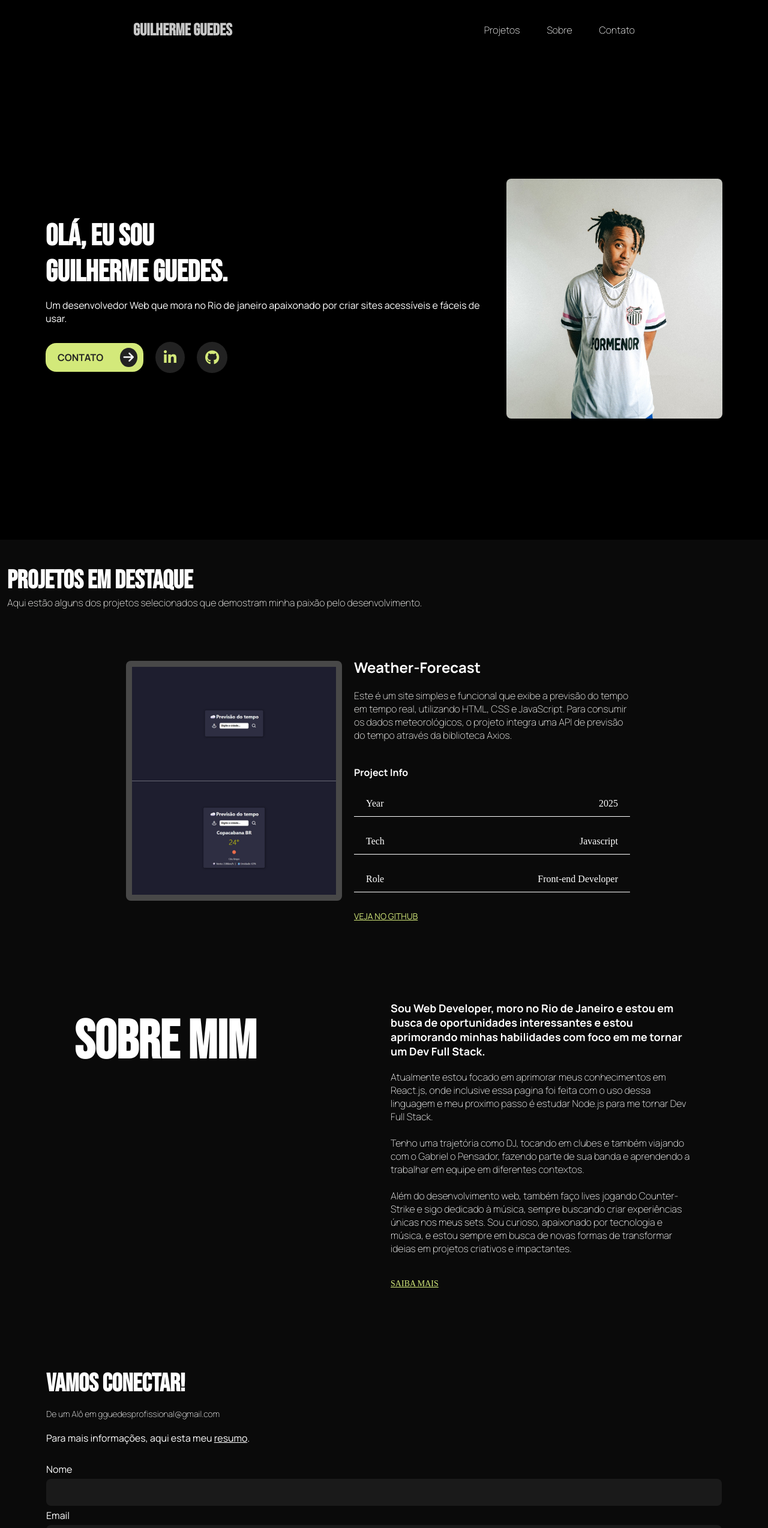
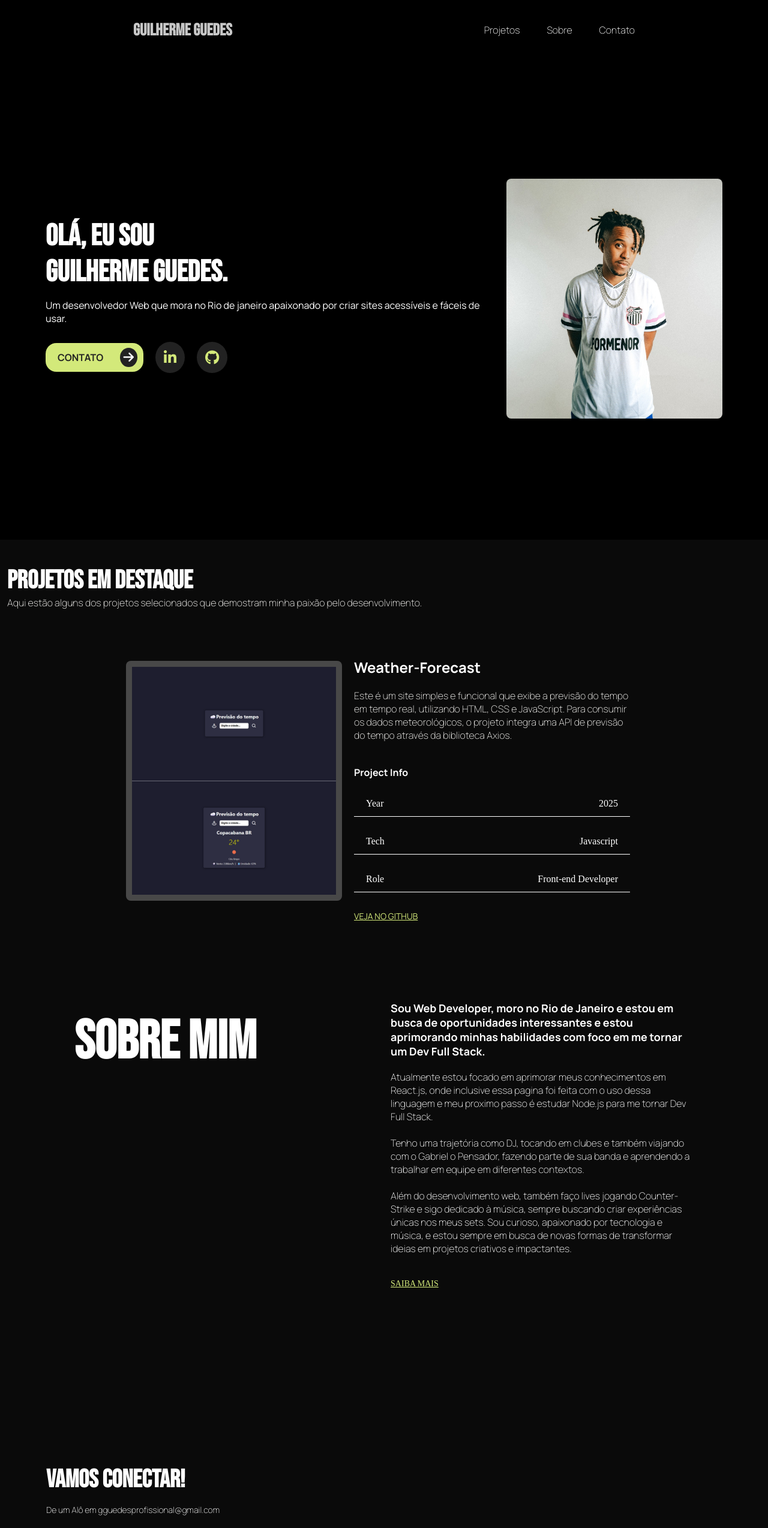
Before and after one commit to GuilhermeGuedes1/guilhermeguedes, a React (Vite) app: page / in a window 1280 px wide. Shown: the top 2548 px of the page at 60% size. Built offline with nearby package versions, Linux system fonts and the light colour scheme.

Commit message:
fix: tamanho da seção Sobre

```diff
--- a/src/pages/home/components/contact/Contact.css
+++ b/src/pages/home/components/contact/Contact.css
@@ -10,6 +10,7 @@
     background-color: #0a0a0a;
     padding: 12px;
     border: 1px solid transparent;
+
 }
 
 .contact h2 {
--- a/src/pages/home/components/shortAbout/ShortAbout.css
+++ b/src/pages/home/components/shortAbout/ShortAbout.css
@@ -2,14 +2,13 @@
     display: flex;
     flex-direction: column;
     align-items: center;
-    height: 80vh;
+
     background-color: #0a0a0a;
     padding: 30px 12px;
 }
 
 .short-about {
  background-color: #0a0a0a;
- height: 80vh;
 }
 
 .short-about h2{
```
